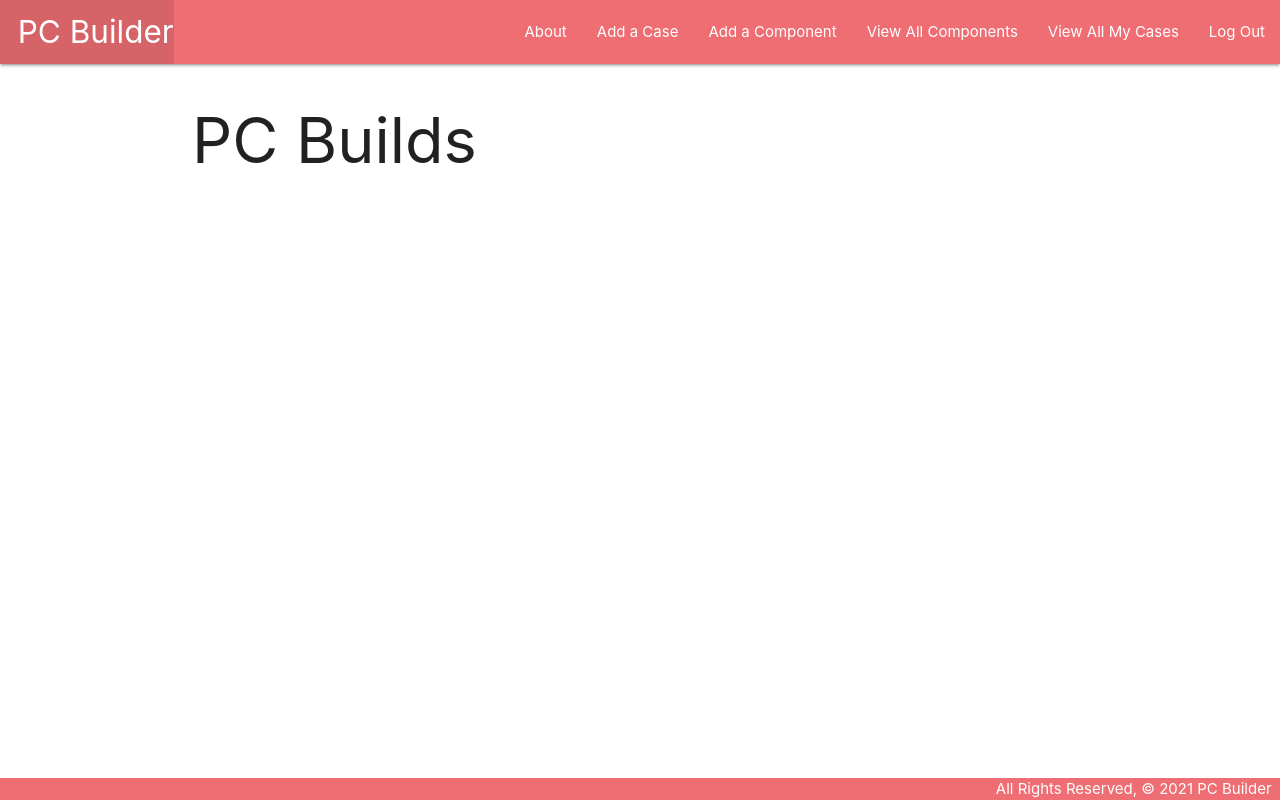
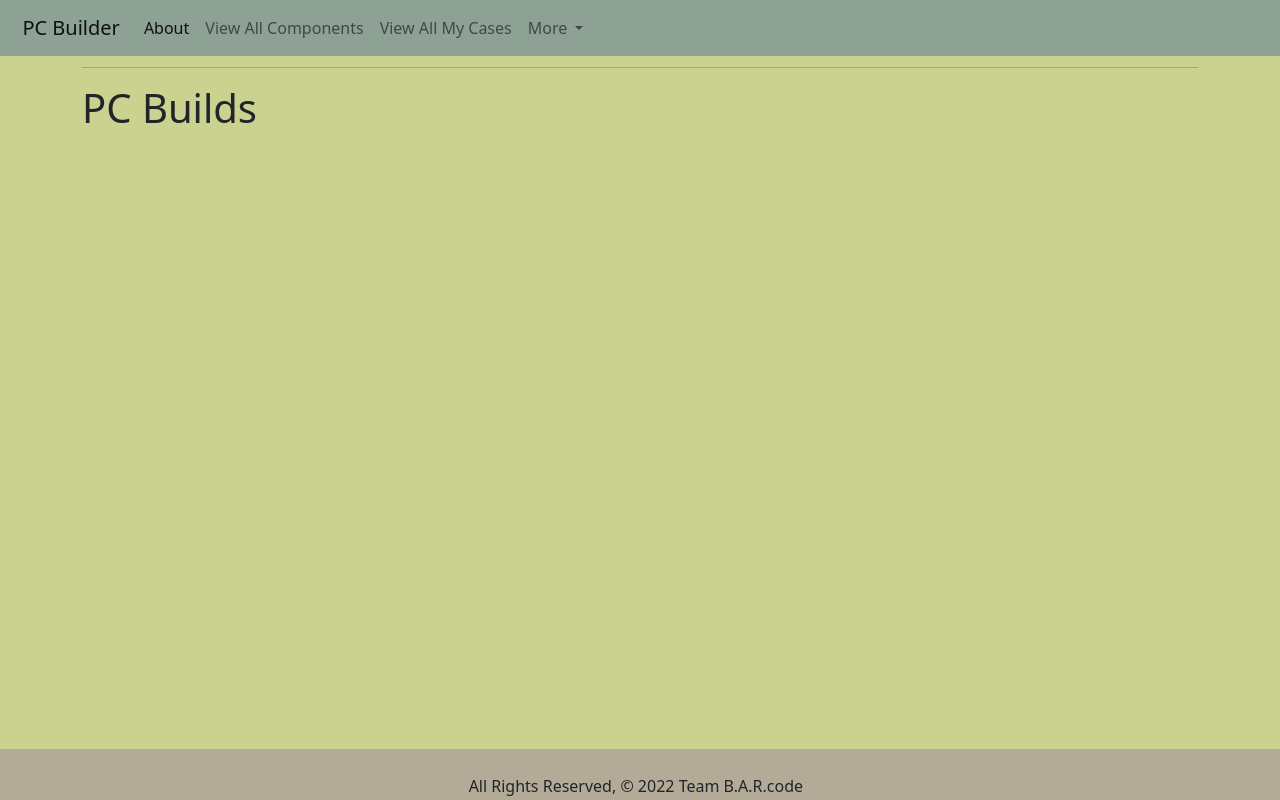
Before and after one commit to AlexChen208/pcbuilder, a Django app: page / in a window 1280 px wide. Run offline with Django 4.2, Linux system fonts and the light colour scheme; the visitor is signed in with stand-in values (Sample User, id 1); data that the repository does not hold is empty.

Commit message:
add styling for home/details/view all components/view all cases

```diff
--- a/main_app/static/css/style.css
+++ b/main_app/static/css/style.css
@@ -1,14 +1,13 @@
-body {
-    display: flex;
-    min-height: 100vh;
-    flex-direction: column;
-  }
+.card {
+    margin: 0.3rem;
+    display: inline-block;
+    width: 16rem;
+    background-color: #E3B448;
+    text-align: center;
+}
 
-  main {
-    flex: 1 0 auto;
-  }
-
-  footer.page-footer {
-    padding-top: 0;
-    text-align: right;
-  }
+footer {
+    background-color: #b3ab97;
+    padding: 0.1rem;
+    text-align: center;
+}
--- a/main_app/templates/base.html
+++ b/main_app/templates/base.html
@@ -7,40 +7,97 @@
     <meta name="viewport" content="width=device-width, initial-scale=1.0">
     <meta http-equiv="X-UA-Compatible" content="ie=edge">
     <title>PC Builder</title>
-    <link rel="stylesheet" href="https://cdnjs.cloudflare.com/ajax/libs/materialize/1.0.0/css/materialize.min.css">
-    <link rel="stylesheet" type="text/css" href="{% static 'css/style.css' %}">
+    <link rel="stylesheet" type="text/css" href="/main_app/static/css/style.css">
+    <link href="https://cdn.jsdelivr.net/npm/bootstrap@5.2.0/dist/css/bootstrap.min.css" rel="stylesheet" integrity="sha384-gH2yIJqKdNHPEq0n4Mqa/HGKIhSkIHeL5AyhkYV8i59U5AR6csBvApHHNl/vI1Bx" crossorigin="anonymous">
+
 
 </head>
+<style>
+    .card {
+        margin: 0.3rem;
+        display: inline-block;
+        width: 16rem;
+        background-color: #E3B448;
+        text-align: center;
+    }
 
-<body>
-    <header class="navbar-fixed">
-        <nav>
-            <div class="nav-wrapper">
-                <ul>
-                    <li><a href="/" class="left brand-logo">&nbsp;&nbsp;PC Builder</a></li>
-                </ul>
-                <ul class="right">
-                    <li><a href="{% url 'about' %}">About</a></li>
-                    {% if user.is_authenticated %}
-                    <li><a href="{% url 'cases_create' %}">Add a Case</a></li>
-                    <li><a href="{% url 'components_create' %}">Add a Component</a></li>
-                    <li><a href="{% url 'components_index' %}">View All Components</a></li>
-                    <li> <a href="{%url 'index'%}"> View All My Cases</a></li>
-                    <li><a href="{% url 'logout' %}">Log Out</a></li>
-                    {% else %}
-                    <li><a href="{% url 'signup' %}">Sign Up</a></li>
-                    <li><a href="{% url 'login' %}">Log In</a></li>
-                    {% endif %}
-                </ul>
+    .details-card {
+        margin: 0.3rem;
+        display: inline-block;
+        width: 70rem;
+        background-color: #E3B448;
+        text-align: center;
+    }
+
+    .column {
+        display: inline-block;
+        align-items: center;
+    }
+
+    .form {
+        background-color: grey;
+    }
+
+    footer {
+        background-color: #b3ab97;
+        padding: 0.1rem;
+        text-align: center;
+    }
+</style>
+
+<body style="background-color: #CBD18F;">
+    <script src="https://cdn.jsdelivr.net/npm/bootstrap@5.2.0/dist/js/bootstrap.bundle.min.js" integrity="sha384-A3rJD856KowSb7dwlZdYEkO39Gagi7vIsF0jrRAoQmDKKtQBHUuLZ9AsSv4jD4Xa" crossorigin="anonymous"></script>
+    <header>
+        <!-- navbar with dropdown -->
+        <nav class="navbar fixed-top navbar-expand-lg" style="background-color:rgb(141, 161, 149)">
+            <div class="container-fluid">
+                <a class="navbar-brand" href="/">&nbsp;&nbsp;PC Builder</a>
+                <button class="navbar-toggler" type="button" data-bs-toggle="collapse" data-bs-target="#navbarNavDropdown" aria-controls="navbarNavDropdown" aria-expanded="false" aria-label="Toggle navigation">
+                <span class="navbar-toggler-icon"></span>
+              </button>
+                <div class="collapse navbar-collapse" id="navbarNavDropdown">
+                    <ul class="navbar-nav">
+                        <li class="nav-item">
+                            <a class="nav-link active" aria-current="page" href="{% url 'about' %}">About</a>
+                        </li>
+                        {% if user.is_authenticated %}
+                        <li class="nav-item">
+                            <a class="nav-link" href="{% url 'components_index' %}">View All Components</a>
+                        </li>
+                        <li class="nav-item">
+                            <a class="nav-link" href="{%url 'index'%}"> View All My Cases</a>
+                        </li>
+                        <li class="nav-item dropdown">
+                            <a class="nav-link dropdown-toggle" href="#" role="button" data-bs-toggle="dropdown" aria-expanded="false">
+                      More
+                    </a>
+                            <ul class="dropdown-menu">
+                                <li><a class="dropdown-item" href="{% url 'cases_create' %}">Add a Case</a></li>
+                                <li><a class="dropdown-item" href="{% url 'components_create' %}">Add a Component</a></li>
+                                <li><a class="dropdown-item" href="{% url 'logout' %}">Log Out</a></li>
+                            </ul>
+                        </li>
+                        {% else %}
+                        <li class="nav-item">
+                            <a class="nav-link" href="{% url 'signup' %}">Sign Up</a>
+                        </li>
+                        <li class="nav-item">
+                            <a class="nav-link" href="{% url 'login' %}">Log In</a>
+                        </li>
+                        {% endif %}
+                    </ul>
+                </div>
             </div>
         </nav>
+
     </header>
     <main class="container">
         {% block content %} {% endblock %}
     </main>
-    <footer class="page-footer">
-        <div class="right">All Rights Reserved, &copy; 2021 PC Builder &nbsp;</div>
+    <footer class="page-footer fixed-bottom">
+        <div class="page-footer font-small mdb-color lighten-3 pt-4">All Rights Reserved, &copy; 2022 Team B.A.R.code &nbsp;</div>
     </footer>
+
 </body>
 
 </html>
--- a/main_app/templates/home.html
+++ b/main_app/templates/home.html
@@ -1,19 +1,23 @@
-{% extends 'base.html' %}
-{% block content %}
-
+{% extends 'base.html' %} {% block content %}
+<hr>
+<hr>
+<hr>
+<hr>
 <h1>PC Builds</h1>
 
 {% for case in cases %}
+
 <div class="card">
-    <a href="{%url 'detail' case.id%}">
-    <div class="card-content">
-        <h3> Brand: {{ case.brand }}</h3>
-        <p > Tower Type: {{ case.type }}</p>
-        <p > Case Material: {{ case.material }}</p>
-        <p > Price: {{ case.price }}</p>
-        <p > Color: {{ case.color }}</p>
+
+    <div class="card-body  ">
+        <h3 class="card-title "> Brand: {{ case.brand }}</h3>
+        <p class="card-text "> Tower Type: {{ case.type }}</p>
+        <p class="card-text "> Case Material: {{ case.material }}</p>
+        <p class="card-text "> Price: {{ case.price }}</p>
+        <p class="card-text "> Color: {{ case.color }}</p>
+        <a class="btn btn-primary " href="{%url 'detail' case.id%} ">DETAILS</a>
     </div>
-</a>
+    <br>
 </div>
-    {% endfor %}
-{% endblock %}
+
+{% endfor %} {% endblock %}
--- a/main_app/templates/main_app/case_confirm_delete.html
+++ b/main_app/templates/main_app/case_confirm_delete.html
@@ -8,6 +8,6 @@
   <form action="" method="POST">
     {% csrf_token %}
     <input type="submit" value="Yes - Delete!" class="btn">
-    <a href="{% url 'detail' case.id %}">Cancel</a>
+    <a class="btn btn-danger " href="{% url 'detail' case.id %}">Cancel</a>
   </form>
 {% endblock %}
--- a/main_app/templates/main_app/case_form.html
+++ b/main_app/templates/main_app/case_form.html
@@ -14,6 +14,6 @@
       <!-- Render the inputs inside of <tr>s & <td>s -->
       {{ form.as_table }}
     </table>
-    <input type="submit" value="Submit!" class="btn">
+    <input type="submit" value="Submit!" class="btn btn-success ">
   </form>
 {% endblock %}
--- a/main_app/templates/main_app/component_confirm_delete.html
+++ b/main_app/templates/main_app/component_confirm_delete.html
@@ -8,6 +8,6 @@
   <form action="" method="POST">
     {% csrf_token %}
     <input type="submit" value="Yes - Delete!" class="btn">
-    <a href="{% url 'components_detail' object.id %}">Cancel</a>
+    <a class="btn btn-danger " href="{% url 'components_detail' object.id %}">Cancel</a>
   </form>
 {% endblock %}
--- a/main_app/templates/main_app/component_detail.html
+++ b/main_app/templates/main_app/component_detail.html
@@ -12,8 +12,8 @@
         <p>Price: {{ component.price }}</p>
       </div>
       <div class="card-action">
-        <a href="{% url 'components_update' component.id %}">Edit</a>
-        <a href="{% url 'components_delete' component.id %}">Delete</a>
+        <a class="btn btn-info " href="{% url 'components_update' component.id %}">Edit</a>
+        <a class="btn btn-danger " href="{% url 'components_delete' component.id %}">Delete</a>
       </div>
     </div>
   </div>
--- a/main_app/templates/main_app/component_form.html
+++ b/main_app/templates/main_app/component_form.html
@@ -15,6 +15,6 @@
     <table>
       {{ form.as_table }}
     </table>
-    <input type="submit" value="Submit!" class="btn">
+    <input type="submit" value="Submit!" class="btn btn-success ">
   </form>
 {% endblock %}
```
Also changed, not shown: main_app/templates/cases/detail.html (+44 -40 lines), main_app/templates/cases/index.html (+9 -10 lines), main_app/templates/main_app/component_list.html (+4 -3 lines), pcbuilder/images/background.png (added).
